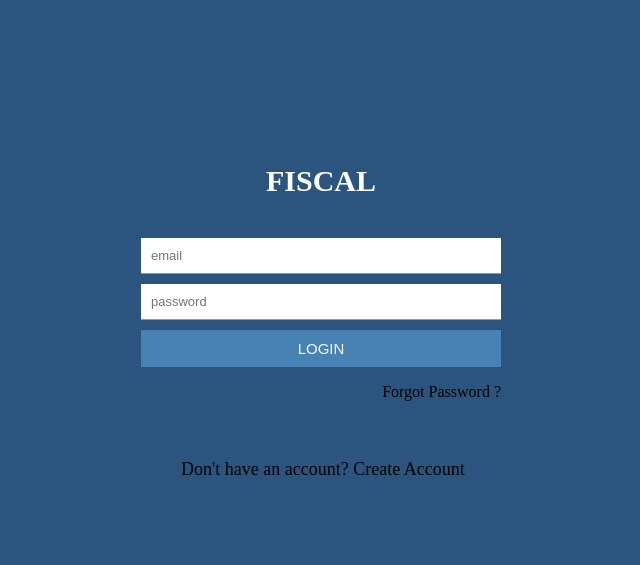
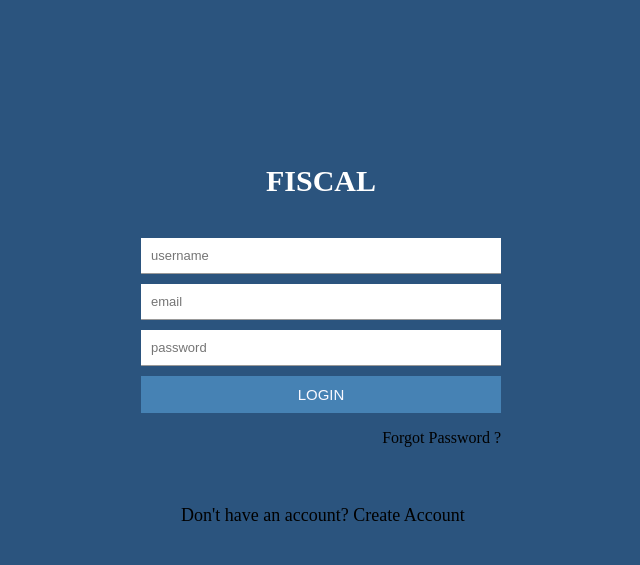
Before and after one commit to CIS-Projects-in-CS-S21/pro-fiscal, a Django app: page /register/ in a window 1280 px wide. Shown: the top 565 px of the page, without its empty margins (319-959 px from the left). Run offline with Django 3.2, Linux system fonts and the light colour scheme.

Commit message:
FIS-32, FIS-33 Bug fixes and formatting

```diff
--- a/fiscal/static/css/register.css
+++ b/fiscal/static/css/register.css
@@ -1,25 +1,27 @@
-.user-login{
+.user-login {
     width: 360px;
     padding: 10% 0 0;
     margin: auto;
 }
 
-body{
+body {
     background-color: #2B547E;
 }
-.user-form .form-style
-{
-margin:30px;
-margin-bottom:40px;
-font-size:30px;
-font-weight:bold;
-color:white;
+
+.user-form .form-style {
+    margin: 30px;
+    margin-bottom: 40px;
+    font-size: 30px;
+    font-weight: bold;
+    color: white;
     text-align: center;
 }
-user-form{
+
+user-form {
     text-align: center;
 }
-.user-form input{
+
+.user-form input {
     width: 100%;
     border: 0;
     margin: 0 0 10px;
@@ -27,25 +29,28 @@ padding: 10px;
     font-size: 13px;
     border-bottom: 1px solid #999;
 }
-.No-password{
+
+.No-password {
     color: black;
     text-align: right;
     cursor: pointer;
 }
-.message{
+
+.message {
     color: black;
     font-size: 18px;
     width: 100%;
     padding: 40px;
     text-align: left;
 }
-.message a{
+
+.message a {
     color: black;
     font-weight: bold;
 }
 
 
-.user-form button{
+.user-form button {
     text-transform: uppercase;
     outline: 0;
     background: #4682B4;
@@ -57,7 +62,7 @@ font-size: 15px;
 }
 
 
-.user-form .user-registration-form{
-display: none;
-text-align: center;
-}
+/*.user-form .user-registration-form{*/
+/*display: none;*/
+/*text-align: center;*/
+/*}*/
--- a/fiscal/static/js/account/login.js
+++ b/fiscal/static/js/account/login.js
@@ -28,7 +28,8 @@ let content = `
         <form id="basic-form">
 
 <user-form class="user-login-form">
-     <input type="text" placeholder="email"/>
+    <input type="text" placeholder="username"/>
+    <input type="text" placeholder="email"/>
     <input type="password" placeholder="password"/>
     <button>Login</button>
      <p class="No-password">Forgot Password ?</p>
@@ -62,13 +63,8 @@ function logoutInterface() {
         console.log("Logging out user");
         postLogout().then(resp => {
             console.log(resp)
-            document.cookie = "token=;expires=Thu, 01 Jan 1970 00:00:00 UTC;";
-            if (resp.ok) {
-                message.innerHTML = "Successfully Logged Out";
-            }
-            else {
-                message.innerHTML = "Unable to Log Out";
-            }
+            localStorage.removeItem("key")
+            window.location.replace("/")
         });
     }
 
--- a/fiscal/static/js/account/register.js
+++ b/fiscal/static/js/account/register.js
@@ -39,6 +39,7 @@ function create_security_questions (questions, answers) {
 function register () {
     const content = ` <p class="form-style">FISCAL</p> <form id="basic-form">
         <user-form class="user-registration-form">
+            <input type="text" placeholder="username"/>
             <input type="text" placeholder="email"/>
             <input type="password" placeholder="password"/>
             <input type="password" placeholder="Confirm password"/>
--- a/fiscal/static/js/registration.js
+++ b/fiscal/static/js/registration.js
@@ -1,5 +1,4 @@
-
-function registration(){
+function registration() {
     const content = `
   <html id="wrapper">
 
@@ -11,70 +10,74 @@ element.innerHTML = content;
     return element;
 }
 
-function handleLoginSwitch(){
+function handleLoginSwitch() {
 
 
-const firstPageLoad = () =>{
+    const firstPageLoad = () => {
         const userForm = document.querySelector(".user-form");
         const loginForm = loginInterface();
         userForm.innerHTML = '';
         userForm.appendChild(loginForm);
         const form = document.querySelector("#basic-form");
         console.log(form)
-         if(form){
-         form.addEventListener("submit",handleLogin)
+        if (form) {
+            form.addEventListener("submit", handleLogin)
         }
     }
-const toRegister = () =>{
+    const toRegister = () => {
 
 
         const updatableForm = document.querySelector('.message');
         const userForm = document.querySelector(".user-form");
 
-         if(updatableForm){
+        if (updatableForm) {
 
 
             const registerForm = register();
             userForm.innerHTML = '';
             userForm.appendChild(registerForm)
             const toLoginDom = document.querySelector(".to-login");
-               toLoginDom.addEventListener("click",toLogin);
+            toLoginDom.addEventListener("click", toLogin);
 
         }
         const form = document.querySelector("#basic-form");
-         if(form){
-         form.addEventListener("submit",handleRegister)
+        if (form) {
+            form.addEventListener("submit", handleRegister)
         }
 
         //$('user-form').animate({height: "toggle", opacity: "toggle"}, "fast");
 
     }
-const handleRegister = async (e)=>{
+    const handleRegister = async (e) => {
         e.preventDefault();
         const form = document.querySelector("#basic-form");
-const username =form.querySelectorAll("input")[0].value ;
-const password = form.querySelectorAll("input")[1].value;
-const confirmPassword = form.querySelectorAll("input")[2].value;
-const data = {username:username,password1:password,password2:confirmPassword}
-const response = await fetch("/rest-auth/registration/",{
-method:"POST",
-headers:{
+        const username = form.querySelectorAll("input")[0].value;
+        const email = form.querySelectorAll("input")[1].value;
+        const password = form.querySelectorAll("input")[2].value;
+        const confirmPassword = form.querySelectorAll("input")[3].value;
+        const data = {username: username, email: email, password1: password, password2: confirmPassword}
+        const response = await fetch("/rest-auth/registration/", {
+            method: "POST",
+            headers: {
                 "Content-Type": 'application/json',
- "Accept" : "application/json"
-
+                "Accept": "application/json"
             },
-body:JSON.stringify(data)
+            body: JSON.stringify(data)
         })
 
-if(response.status === 200){
+        if (response.ok) { // A successful request will likely return 201, but we should check for other statuses
             const data = await response.json();
             const key = data.key;
             //save the key
-localStorage.setItem("key",key);
+            localStorage.setItem("key", key);
             window.location.replace("/")
+        }
+        else{
+            console.log(response);
         }
 
     }
+
     function getCookie(name) {
         var cookieValue = null;
         if (document.cookie && document.cookie !== '') {
@@ -88,40 +91,44 @@ if (document.cookie && document.cookie !== '') {
                 }
             }
         }
-return cookieValue;}
+        return cookieValue;
+    }
 
 
-
-const handleLogin = async (e)=>{
+    const handleLogin = async (e) => {
         e.preventDefault();
         const form = document.querySelector("#basic-form");
-const username =form.querySelectorAll("input")[0].value ;
-const password = form.querySelectorAll("input")[1].value;
-const data = {username:username,password:password}
-const response = await fetch("/rest-auth/login/",{
-method:"POST",
-headers:{
+        const username = form.querySelectorAll("input")[0].value;
+        const email = form.querySelectorAll("input")[1].value;
+        const password = form.querySelectorAll("input")[2].value;
+        const data = {username: username, password: password}
+        const response = await fetch("/rest-auth/login/", {
+            method: "POST",
+            headers: {
                 "Content-Type": 'application/json',
- "Accept" : "application/json",
- "X-CSRFToken" : getCookie("csrftoken")
+                "Accept": "application/json",
+                "X-CSRFToken": getCookie("csrftoken")
             },
-body:JSON.stringify(data)
+            body: JSON.stringify(data)
         })
-if(response.status === 200){
+        if (response.ok) {
             const data = await response.json();
             const key = data.key;
             //save the key
-localStorage.setItem("key",key);
+            localStorage.setItem("key", key);
             window.location.replace("/")
         }
+        else{
+            console.log(response);
         }
-const toLogin = () =>{
+    }
+    const toLogin = () => {
 
 
         const updatableForm = document.querySelector('.message');
         const userForm = document.querySelector(".user-form");
 
-         if(updatableForm){
+        if (updatableForm) {
 
             //render login form
             const loginForm = loginInterface();
@@ -132,17 +139,17 @@ const toLogin = () =>{
 
         }
         const form = document.querySelector("#basic-form");
-         if(form){
-         form.addEventListener("submit",handleLogin)
+        if (form) {
+            form.addEventListener("submit", handleLogin)
         }
 
 
         //$('user-form').animate({height: "toggle", opacity: "toggle"}, "fast");
 
     }
-const switchPages = ()=>{
+    const switchPages = () => {
         const toRegisterDom = document.querySelector(".to-register");
-     toRegisterDom.addEventListener("click",toRegister);
+        toRegisterDom.addEventListener("click", toRegister);
 
     }
 
--- a/fiscal/templates/fiscal/base.html
+++ b/fiscal/templates/fiscal/base.html
@@ -140,7 +140,6 @@
                 </div>
             </nav>
 
-            <!-- {% block content %}{% endblock %} -->
 
             <div id = "insert-data-here">
 
@@ -200,7 +199,7 @@
 
         routeFW({
             routeArray: myRoutes,
-            contentID: "content",
+            contentID: "insert-data-here",
             startLink: "#/home"
         })
     </script>
```
Also changed, not shown: fiscal/db.sqlite3. Lines whose indentation alone changed are shown as unchanged.
